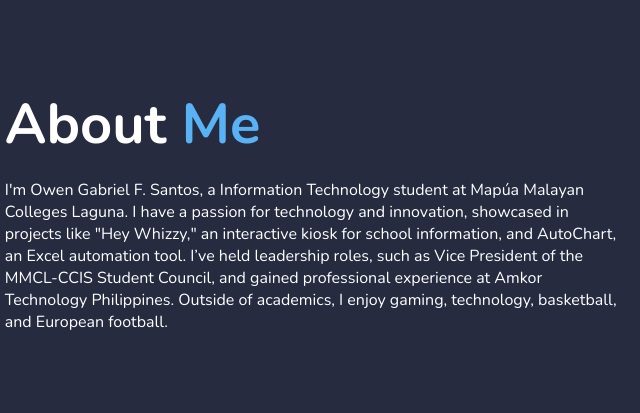
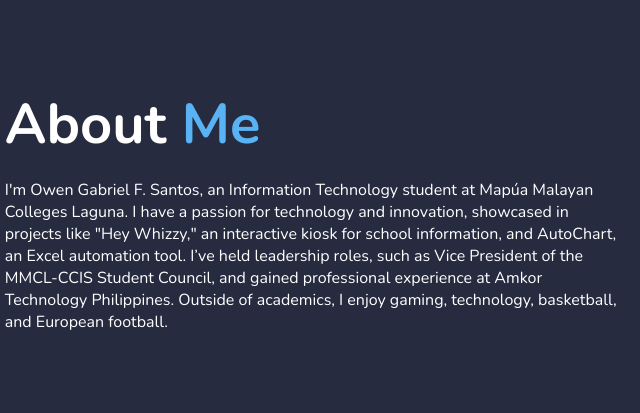
Before and after one commit to Hir0su/Web-Portfolio, a plain HTML site: page index.html in a window 1280 px wide. Shown: the part 1013-1426 px from the top of the page, 540-1180 px from the left. Drawn offline with nearby package versions, Linux system fonts and the light colour scheme.

Commit message:
fixed grammar error

```diff
--- a/index.html
+++ b/index.html
@@ -64,7 +64,7 @@
         <div class="about-content">
             <h2 class="heading">About <span>Me</span></h2>
 
-            <p>I'm Owen Gabriel F. Santos, a Information Technology student at Mapúa Malayan Colleges Laguna.
+            <p>I'm Owen Gabriel F. Santos, an Information Technology student at Mapúa Malayan Colleges Laguna.
                 I have a passion for technology and innovation, showcased in projects like "Hey Whizzy," an interactive kiosk for school information,
                 and AutoChart, an Excel automation tool. I’ve held leadership roles, such as Vice President of the MMCL-CCIS Student Council, and gained professional
                  experience at Amkor Technology Philippines. Outside of academics, I enjoy gaming, technology, basketball, and European football.</p>
```
